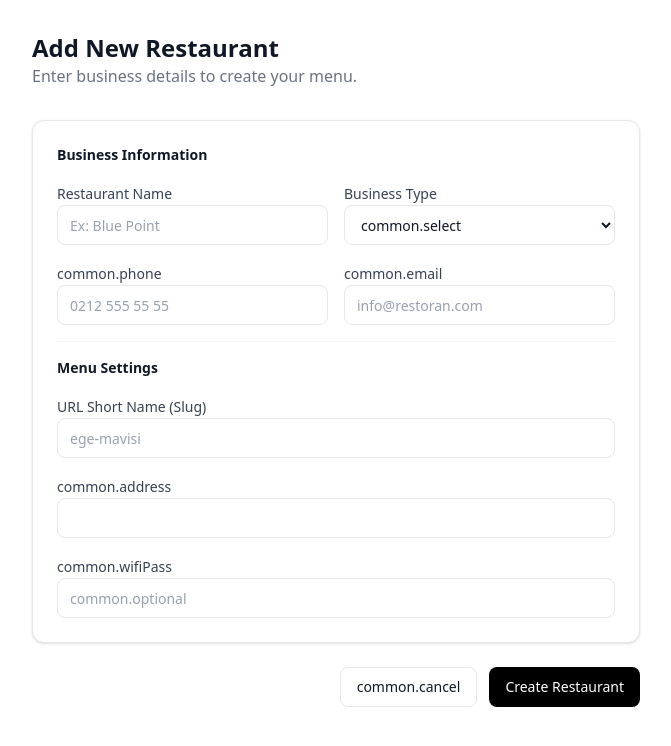
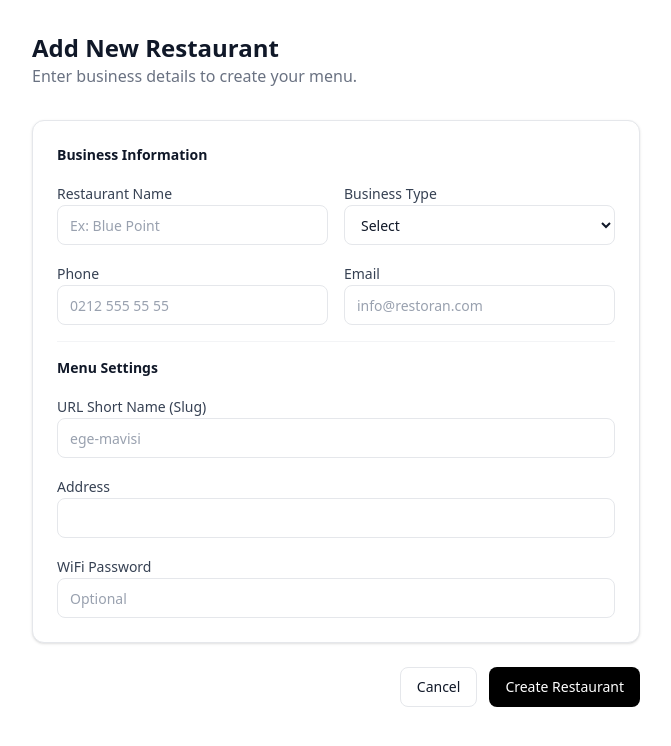
Before and after one commit to orkunserhan/qr-menu-saas, a Next.js app: page /en/admin/restaurants/new in a window 1280 px wide. Shown: the top 746 px of the page, without its empty margins (304-975 px from the left). Built offline with nearby package versions, Linux system fonts and the light colour scheme.

Commit message:
fix: Add common i18n keys to all 6 languages + tag selector UI in ProductList

```diff
--- a/components/admin/ProductList.tsx
+++ b/components/admin/ProductList.tsx
@@ -7,6 +7,15 @@ import { Input } from '@/components/ui/Input'
 import { Textarea } from '@/components/ui/Textarea'
 import { ImageUploader } from './ImageUploader'
 import { useTranslations } from 'next-intl'
+import { PRODUCT_TAGS } from '@/constants/tags'
+
+// English tag keys to show in admin
+const ADMIN_TAGS = [
+    'vegan', 'vegetarian', 'halal', 'gluten_free',
+    'pork', 'beef', 'lamb', 'chicken', 'seafood',
+    'spicy', 'very_spicy', 'hot', 'cold',
+    'dairy', 'contains_nuts', 'chefs_choice', 'new', 'bestseller', 'alcohol'
+] as const;
 
 export function ProductList({ categoryId, restaurantId, products }: { categoryId: string, restaurantId: string, products: any[] }) {
     const t = useTranslations('components');
@@ -15,6 +24,12 @@ export function ProductList({ categoryId, restaurantId, products }: { categoryId
     const [loading, setLoading] = useState(false)
     const [errorMessage, setErrorMessage] = useState<string | null>(null)
     const [activeTab, setActiveTab] = useState<'en' | 'de' | 'sk' | 'it' | 'fr' | 'tr'>('en')
+    const [addTags, setAddTags] = useState<string[]>([])
+    const [editTags, setEditTags] = useState<string[]>([])
+
+    function toggleTag(tag: string, current: string[], setter: (v: string[]) => void) {
+        setter(current.includes(tag) ? current.filter(t => t !== tag) : [...current, tag]);
+    }
 
     const langs = [
         { code: 'en', name: 'English (Default)', mandatory: true },
@@ -28,12 +43,14 @@ export function ProductList({ categoryId, restaurantId, products }: { categoryId
     async function handleAdd(formData: FormData) {
         setLoading(true)
         setErrorMessage(null)
+        formData.set('tags', JSON.stringify(addTags));
         const res = await createProduct(restaurantId, categoryId, formData)
         setLoading(false)
         if (res?.error) {
             setErrorMessage(res.error)
         } else {
             setIsAdding(false)
+            setAddTags([])
         }
     }
 
@@ -41,12 +58,14 @@ export function ProductList({ categoryId, restaurantId, products }: { categoryId
         if (!editingProduct) return;
         setLoading(true)
         setErrorMessage(null)
+        formData.set('tags', JSON.stringify(editTags));
         const res = await updateProduct(editingProduct.id, restaurantId, formData)
         setLoading(false)
         if (res?.error) {
             setErrorMessage(res.error)
         } else {
             setEditingProduct(null)
+            setEditTags([])
         }
     }
 
@@ -111,7 +130,10 @@ export function ProductList({ categoryId, restaurantId, products }: { categoryId
                                     </button>
 
                                     <button
-                                        onClick={() => setEditingProduct(product)}
+                                        onClick={() => {
+                                            setEditingProduct(product);
+                                            setEditTags(product.tags || []);
+                                        }}
                                         className="text-xs text-blue-500 hover:bg-blue-50 p-1.5 rounded transition-colors"
                                     >
                                         ✏️
@@ -183,6 +205,31 @@ export function ProductList({ categoryId, restaurantId, products }: { categoryId
                                 ))}
                             </div>
                         </div>
+
+                        {/* TAG SEÇICI */}
+                        <div className="space-y-2 mt-4">
+                            <label className="text-xs font-bold text-gray-500 uppercase tracking-wider">🏷️ Etiketler / Tags</label>
+                            <div className="flex flex-wrap gap-1.5">
+                                {ADMIN_TAGS.map(key => {
+                                    const cfg = PRODUCT_TAGS[key];
+                                    if (!cfg) return null;
+                                    const active = addTags.includes(key);
+                                    return (
+                                        <button
+                                            key={key}
+                                            type="button"
+                                            onClick={() => toggleTag(key, addTags, setAddTags)}
+                                            className={`flex items-center gap-1 px-2 py-1 rounded-full text-[11px] font-bold border transition-all ${
+                                                active ? cfg.colorClass + ' border-current shadow-sm scale-105' : 'bg-gray-100 text-gray-500 border-gray-200 hover:bg-gray-200'
+                                            }`}
+                                        >
+                                            <span>{cfg.icon}</span>
+                                            <span>{cfg.translationKey}</span>
+                                        </button>
+                                    );
+                                })}
+                            </div>
+                        </div>
                     </div>
 
                     {errorMessage && (
@@ -190,7 +237,7 @@ export function ProductList({ categoryId, restaurantId, products }: { categoryId
                     )}
 
                     <div className="flex justify-end gap-2 mt-4">
-                        <Button type="button" variant="ghost" size="sm" onClick={() => setIsAdding(false)}>{t('cancel')}</Button>
+                        <Button type="button" variant="ghost" size="sm" onClick={() => { setIsAdding(false); setAddTags([]); }}>{t('cancel')}</Button>
                         <Button type="submit" size="sm" disabled={loading}>
                             {loading ? "..." : t('add')}
                         </Button>
@@ -250,6 +297,31 @@ export function ProductList({ categoryId, restaurantId, products }: { categoryId
                                 ))}
                             </div>
                         </div>
+
+                        {/* TAG SEÇICI - EDIT */}
+                        <div className="space-y-2 mt-4">
+                            <label className="text-xs font-bold text-gray-500 uppercase tracking-wider">🏷️ Etiketler / Tags</label>
+                            <div className="flex flex-wrap gap-1.5">
+                                {ADMIN_TAGS.map(key => {
+                                    const cfg = PRODUCT_TAGS[key];
+                                    if (!cfg) return null;
+                                    const active = editTags.includes(key);
+                                    return (
+                                        <button
+                                            key={key}
+                                            type="button"
+                                            onClick={() => toggleTag(key, editTags, setEditTags)}
+                                            className={`flex items-center gap-1 px-2 py-1 rounded-full text-[11px] font-bold border transition-all ${
+                                                active ? cfg.colorClass + ' border-current shadow-sm scale-105' : 'bg-gray-100 text-gray-500 border-gray-200 hover:bg-gray-200'
+                                            }`}
+                                        >
+                                            <span>{cfg.icon}</span>
+                                            <span>{cfg.translationKey}</span>
+                                        </button>
+                                    );
+                                })}
+                            </div>
+                        </div>
                     </div>
 
                     {errorMessage && (
@@ -257,7 +329,7 @@ export function ProductList({ categoryId, restaurantId, products }: { categoryId
                     )}
 
                     <div className="flex justify-end gap-2 mt-4">
-                        <Button type="button" variant="ghost" size="sm" onClick={() => setEditingProduct(null)}>{t('cancel')}</Button>
+                        <Button type="button" variant="ghost" size="sm" onClick={() => { setEditingProduct(null); setEditTags([]); }}>{t('cancel')}</Button>
                         <Button type="submit" size="sm" disabled={loading} className="bg-blue-600 hover:bg-blue-700">
                             {loading ? "..." : t('update')}
                         </Button>
--- a/messages/de.json
+++ b/messages/de.json
@@ -1,4 +1,20 @@
 {
+    "common": {
+        "phone": "Telefon",
+        "email": "E-Mail",
+        "address": "Adresse",
+        "wifiPass": "WLAN-Passwort",
+        "optional": "Optional",
+        "cancel": "Abbrechen",
+        "select": "Auswählen",
+        "save": "Speichern",
+        "close": "Schließen",
+        "delete": "Löschen",
+        "edit": "Bearbeiten",
+        "add": "Hinzufügen",
+        "yes": "Ja",
+        "no": "Nein"
+    },
     "admin": {
         "analytics": {
             "title": "Leistung & Analytik",
--- a/messages/en.json
+++ b/messages/en.json
@@ -1,4 +1,20 @@
 {
+    "common": {
+        "phone": "Phone",
+        "email": "Email",
+        "address": "Address",
+        "wifiPass": "WiFi Password",
+        "optional": "Optional",
+        "cancel": "Cancel",
+        "select": "Select",
+        "save": "Save",
+        "close": "Close",
+        "delete": "Delete",
+        "edit": "Edit",
+        "add": "Add",
+        "yes": "Yes",
+        "no": "No"
+    },
     "admin": {
         "analytics": {
             "title": "Performance & Analytics",
--- a/messages/fr.json
+++ b/messages/fr.json
@@ -1,4 +1,20 @@
 {
+    "common": {
+        "phone": "Téléphone",
+        "email": "E-mail",
+        "address": "Adresse",
+        "wifiPass": "Mot de passe WiFi",
+        "optional": "Facultatif",
+        "cancel": "Annuler",
+        "select": "Sélectionner",
+        "save": "Enregistrer",
+        "close": "Fermer",
+        "delete": "Supprimer",
+        "edit": "Modifier",
+        "add": "Ajouter",
+        "yes": "Oui",
+        "no": "Non"
+    },
     "admin": {
         "analytics": {
             "title": "Performance & Analytique",
--- a/messages/it.json
+++ b/messages/it.json
@@ -1,4 +1,20 @@
 {
+    "common": {
+        "phone": "Telefono",
+        "email": "E-mail",
+        "address": "Indirizzo",
+        "wifiPass": "Password WiFi",
+        "optional": "Opzionale",
+        "cancel": "Annulla",
+        "select": "Seleziona",
+        "save": "Salva",
+        "close": "Chiudi",
+        "delete": "Elimina",
+        "edit": "Modifica",
+        "add": "Aggiungi",
+        "yes": "Sì",
+        "no": "No"
+    },
     "admin": {
         "analytics": {
             "title": "Prestazioni e Analisi",
--- a/messages/sk.json
+++ b/messages/sk.json
@@ -1,4 +1,20 @@
 {
+    "common": {
+        "phone": "Telefón",
+        "email": "E-mail",
+        "address": "Adresa",
+        "wifiPass": "Heslo WiFi",
+        "optional": "Voliteľné",
+        "cancel": "Zrušiť",
+        "select": "Vybrať",
+        "save": "Uložiť",
+        "close": "Zavrieť",
+        "delete": "Vymazať",
+        "edit": "Upraviť",
+        "add": "Pridať",
+        "yes": "Áno",
+        "no": "Nie"
+    },
     "admin": {
         "analytics": {
             "title": "Výkon a analýzy",
--- a/messages/tr.json
+++ b/messages/tr.json
@@ -1,4 +1,20 @@
 {
+    "common": {
+        "phone": "Telefon",
+        "email": "E-posta",
+        "address": "Adres",
+        "wifiPass": "WiFi Şifresi",
+        "optional": "İsteğe bağlı",
+        "cancel": "İptal",
+        "select": "Seçiniz",
+        "save": "Kaydet",
+        "close": "Kapat",
+        "delete": "Sil",
+        "edit": "Düzenle",
+        "add": "Ekle",
+        "yes": "Evet",
+        "no": "Hayır"
+    },
     "admin": {
         "analytics": {
             "title": "Performans ve Analizler",
```
Also changed, not shown: app/[locale]/admin/actions/menu.ts (+10 -2 lines).
